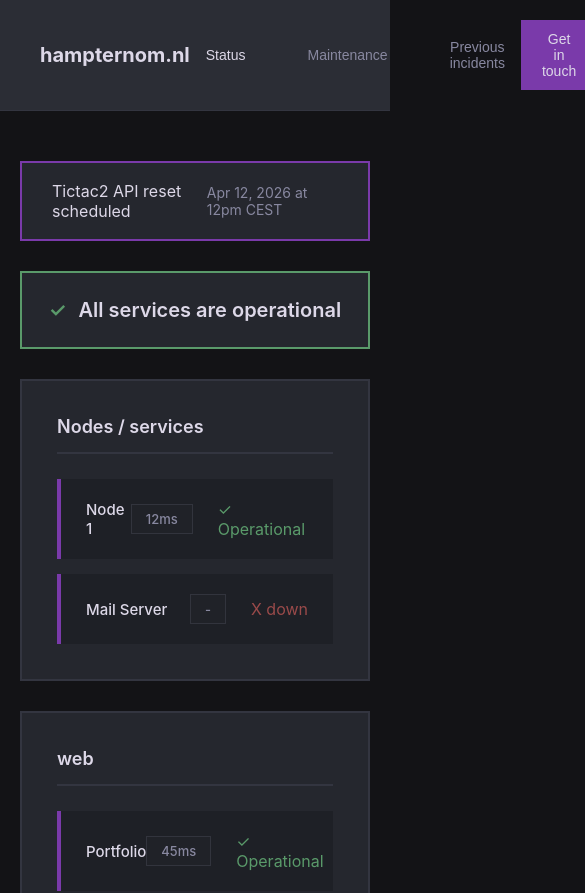
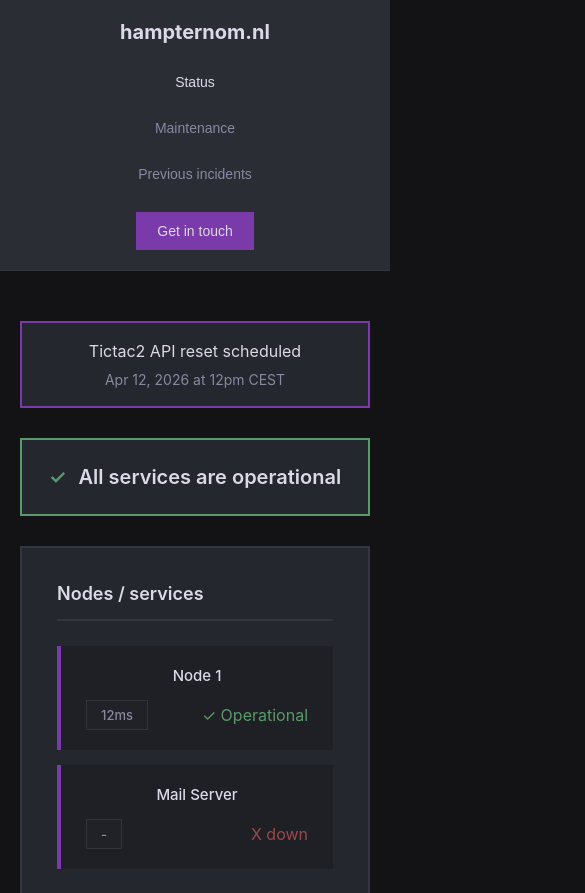
Before and after one commit to Hampter-0/status_page, an Angular app: page /status in a window 390 px wide. Shown: the top 893 px of the page, 585 px wide, since content can reach past the window. Built offline with nearby package versions, Linux system fonts and the light colour scheme; a web font is replaced by a local one.

Commit message:
added basic responsiveness to the pages

```diff
--- a/src/styles.css
+++ b/src/styles.css
@@ -102,3 +102,63 @@
 .nav-right .btn:hover {
     opacity: 0.85;
 }
+
+@media (max-width: 768px) {
+    .nav {
+        flex-direction: column;
+        gap: 20px;
+        padding: 20px;
+    }
+
+    .nav-center {
+        flex-direction: column;
+        gap: 10px;
+        width: 100%;
+    }
+
+    .nav-btn {
+        width: 100%;
+        text-align: center;
+    }
+
+    .nav-right .btn {
+        width: 100%;
+    }
+
+    .content-wrapper {
+        padding: 30px 15px;
+    }
+
+    .info-banner {
+        flex-direction: column;
+        gap: 10px;
+        padding: 15px;
+    }
+
+    .service-row {
+        flex-direction: column;
+        align-items: flex-start;
+        gap: 15px;
+    }
+
+    .service-right {
+        width: 100%;
+        justify-content: space-between;
+    }
+
+    .date-navigation {
+        flex-direction: column;
+        gap: 15px;
+    }
+
+    .incident-header {
+        flex-direction: column;
+        align-items: flex-start;
+        gap: 10px;
+    }
+
+    .maintenance-meta {
+        flex-direction: column;
+        gap: 10px;
+    }
+}
```
